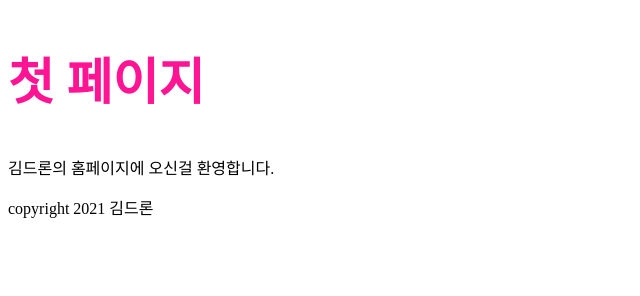
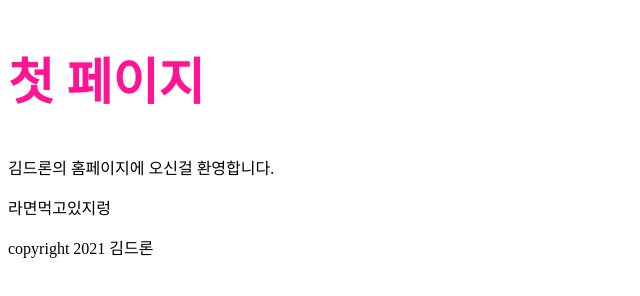
Before and after one commit to Kimdrone/bigdata, a plain HTML site: page index.html in a window 1280 px wide. Shown: the whole page, without its empty margins (0-640 px from the left). Drawn offline with Linux system fonts and the light colour scheme.

Commit message:
인덱스랑 리드미 커밋해벌임

```diff
--- a/index.html
+++ b/index.html
@@ -9,6 +9,7 @@
 <body>
     <h2>첫 페이지</h2>
     <p>김드론의 홈페이지에 오신걸 환영합니다.</p>
+    <p>라면먹고있지렁</p>
     <p>copyright 2021 김드론</p>
 </body>
 </html>
```
Also changed, not shown: 1 other file.
